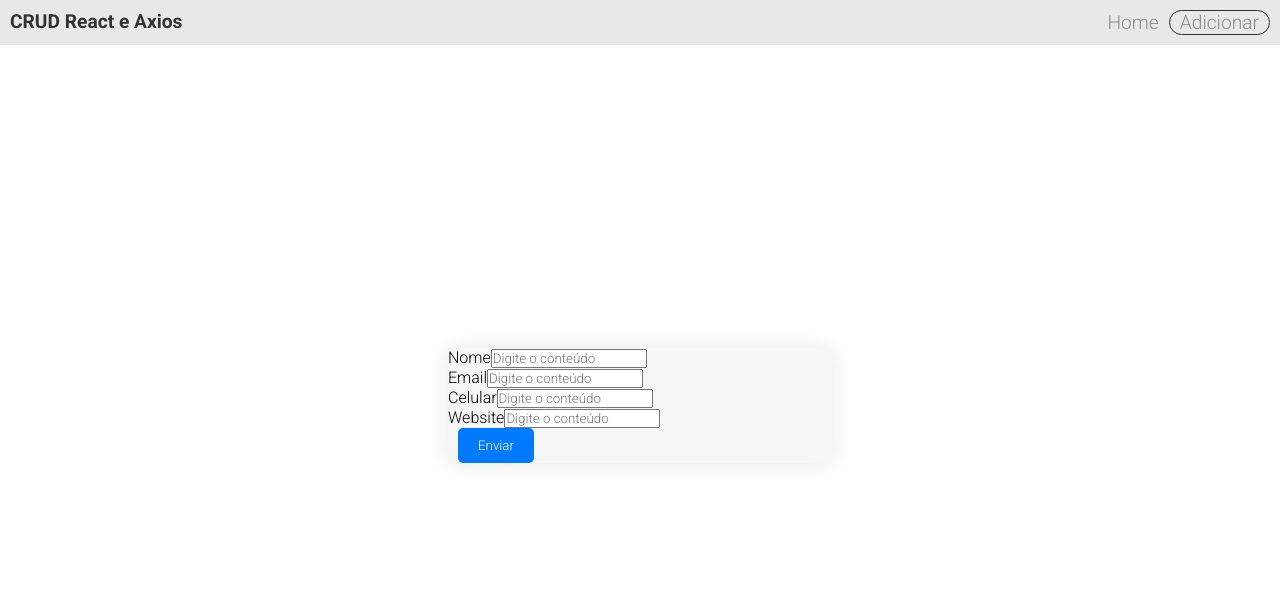
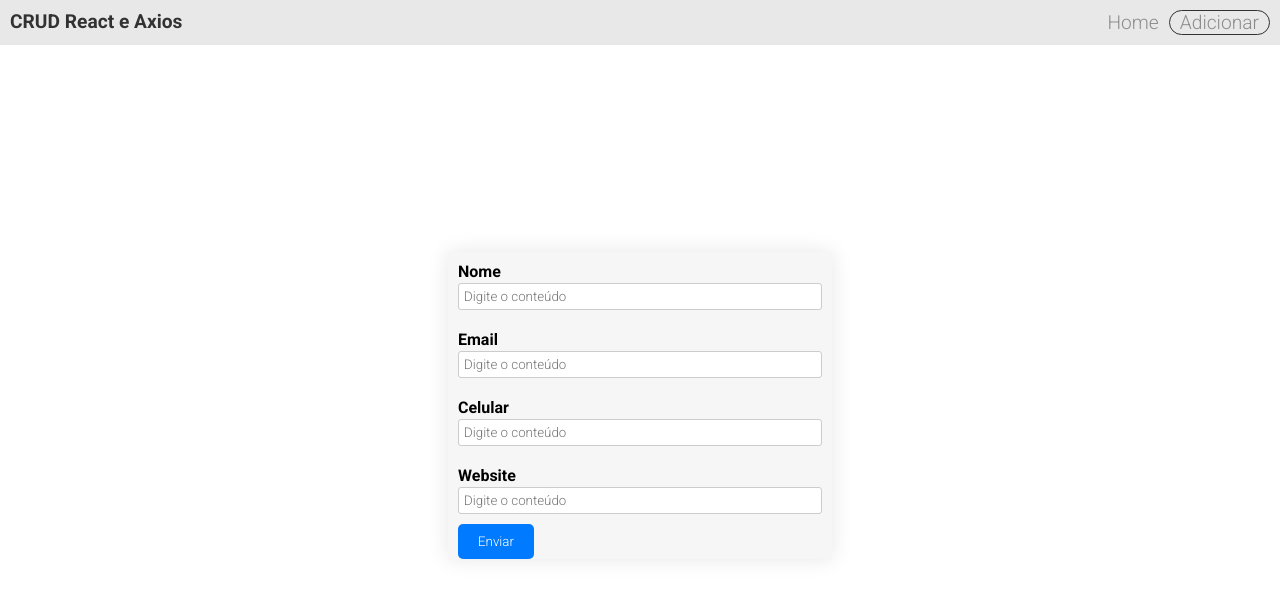
Before and after one commit to ebarbozadev/React-CRUD-01, a React (Vite) app: page /adicionar in a window 1280 px wide. Shown: the top 598 px of the page. Built offline with nearby package versions, Linux system fonts and the light colour scheme.

Commit message:
Atualizando formulário

```diff
--- a/src/routes/Adicionar.jsx
+++ b/src/routes/Adicionar.jsx
@@ -70,22 +70,22 @@ export default function Adicionar() {
                     placeholder="Digite o website"
                 /> */}
 
-                <div>
+                <div className={styles.campo__adicionar}>
                     <label htmlFor="nome">Nome</label>
                     <input type="text" id='nome' placeholder='Digite o conteúdo' onChange={(evento) => setNome(evento.target.value)} />
                 </div>
 
-                <div>
+                <div className={styles.campo__adicionar}>
                     <label htmlFor="email">Email</label>
                     <input type="email" id='email' placeholder='Digite o conteúdo' onChange={(evento) => setEmail(evento.target.value)} />
                 </div>
 
-                <div>
+                <div className={styles.campo__adicionar}>
                     <label htmlFor="celular">Celular</label>
                     <input type="text" id='celular' placeholder='Digite o conteúdo' onChange={(evento) => setCelular(evento.target.value)} />
                 </div>
 
-                <div>
+                <div className={styles.campo__adicionar}>
                     <label htmlFor="website">Website</label>
                     <input type="text" id='website' placeholder='Digite o conteúdo' onChange={(evento) => setWebsite(evento.target.value)} />
                 </div>
--- a/src/routes/Adicionar.module.css
+++ b/src/routes/Adicionar.module.css
@@ -24,3 +24,21 @@
 .campo input[type="submit"]:hover {
     background-color: #0056b3;
 }
+
+.campo__adicionar {
+    display: flex;
+    flex-direction: column;
+    border-radius: 5px;
+    padding: 10px;
+}
+
+.campo__adicionar label {
+    padding-bottom: 2px;
+    font-weight: bold;
+}
+
+.campo__adicionar input {
+    padding: 5px;
+    border: 1px solid #ccc;
+    border-radius: 3px;
+}
```
